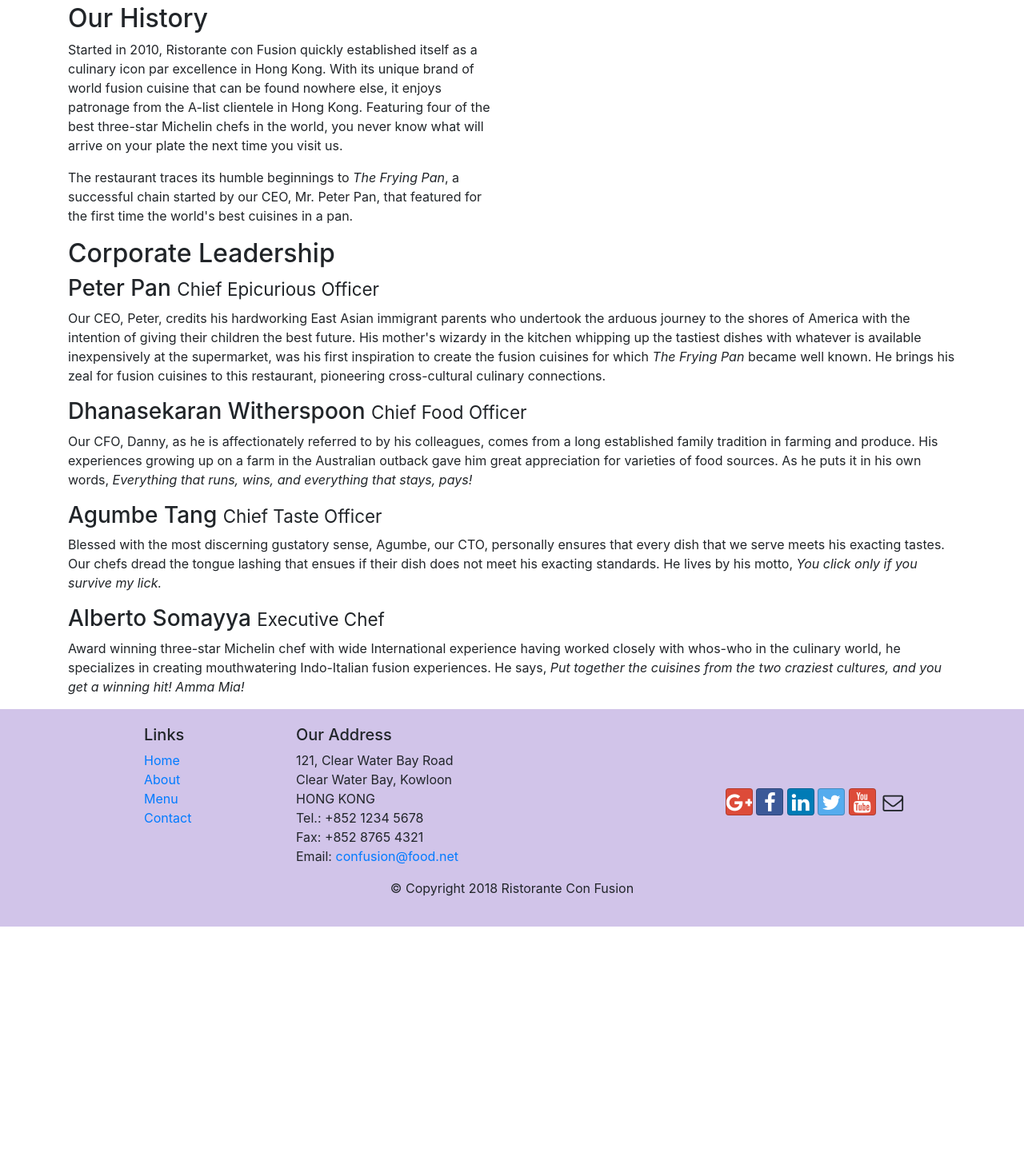
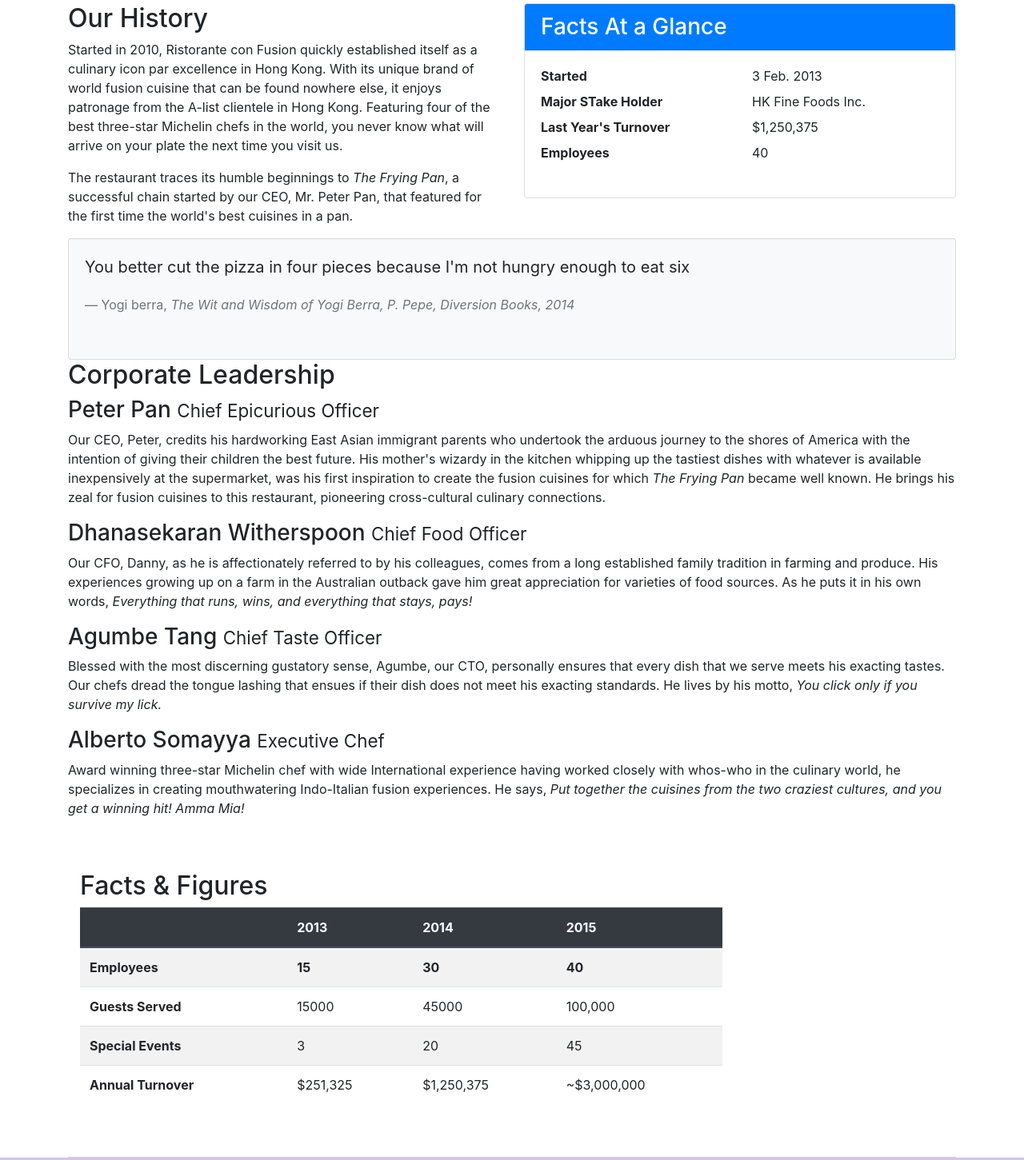
Before and after one commit to aman-abdu/git_test, a website: page aboutus.html in a window 1280 px wide. Shown: the part 461-1912 px from the top of the page at 80% size. Before the commit the page ends 1620 px from the top, so only its background shows below. Drawn offline with nearby package versions, Linux system fonts and the light colour scheme.

Commit message:
images and media

```diff
--- a/aboutus.html
+++ b/aboutus.html
@@ -21,7 +21,7 @@
 			<button class="navbar-toggler" type="button" data-toggle="collapse" data-target="#Navbar">
 			    <span class="navbar-toggler-icon"></span>
 			</button>
-			<a class="navbar-brand mr-auto" href="index.html">Ristorante con Fusion</a>
+			<a class="navbar-brand mr-auto" href="index.html"><img src="img/logo.png" height="30" width="41"></a>
 			<div class="collapse navbar-collapse" id="Navbar">
 				<ul class="navbar-nav  mr-auto">
 					 <li class="nav-item"><a class="nav-link" href="index.html"><span class="fa fa-home fa-lg"></span> Home</a></li>
@@ -39,8 +39,9 @@
                     <h1>Ristorante con Fusion</h1>
                     <p>We take inspiration from the World's best cuisines, and create a unique fusion experience. Our lipsmacking creations will tickle your culinary senses!</p>
                 </div>
-                <div class="col-12 col-sm">
-                </div>
+                <div class="col-12 col-sm align-self-center">
+                	<img src="img/logo.png" class="img-fluid">
+				</div>
             </div>
         </div>
     </header>
@@ -57,14 +58,39 @@
             </div>
         </div>
 
-        <div class="row row_content align-items-center">
-            <div class="col-12 col-sm-6 col-sm">
+        <div class="row row_content">
+            <div class="col-sm-6">
                 <h2>Our History</h2>
                 <p>Started in 2010, Ristorante con Fusion quickly established itself as a culinary icon par excellence in Hong Kong. With its unique brand of world fusion cuisine that can be found nowhere else, it enjoys patronage from the A-list clientele in Hong Kong.  Featuring four of the best three-star Michelin chefs in the world, you never know what will arrive on your plate the next time you visit us.</p>
                 <p>The restaurant traces its humble beginnings to <em>The Frying Pan</em>, a successful chain started by our CEO, Mr. Peter Pan, that featured for the first time the world's best cuisines in a pan.</p>
             </div>
-            <div>
+            <div class="col-sm">
+				<div class="card">
+					<h3 class="card-header bg-primary text-white">Facts At a Glance</h3>
+					<div class="card-body">
+						<dl class="row">
+							<dt class="col-6">Started</dt>
+							<dd class="col-6">3 Feb. 2013</dd>
+							<dt class="col-6">Major STake Holder</dt>
+							<dd class="col-6">HK Fine Foods Inc.</dd>
+							<dt class="col-6">Last Year's Turnover</dt>
+							<dd class="col-6">$1,250,375</dd>
+							<dt class="col-6">Employees</dt>
+							<dd class="col-6">40</dd>
+						</dl>
+					</div>
+				</div>
             </div>
+			<div class="col-12">
+				<div class="card card-body bg-light">
+					<blockquote class="blockquote">
+							<p class="mb-0">You better cut the pizza in four pieces because I'm not hungry enough to eat six</p>
+							<footer class="blockquote-footer bg-light">Yogi berra,
+								<cite title="Source tiele">The Wit and Wisdom of Yogi Berra, P. Pepe, Diversion Books, 2014 </cite>
+							</footer>
+					</blockquote>
+				</div>
+			</div>
         </div>
 
 
@@ -85,6 +111,50 @@
 				<p class="d-none d-sm-block">Award winning three-star Michelin chef with wide International experience having worked closely with whos-who in the culinary world, he specializes in creating mouthwatering Indo-Italian fusion experiences. He says, <em>Put together the cuisines from the two craziest cultures, and you get a winning hit! Amma Mia!</em></p>
             </div>
        </div>
+		<div class="row row-content">
+			<div class="col-12 col-sm-9">
+				<h2>Facts &amp; Figures</h2>
+				<div class="table-responsive">
+					<table class="table table-striped">
+						<thead class="thead-dark">
+							<tr>
+								<th>&nbsp;</th>
+								<th>2013</th>
+								<th>2014</th>
+								<th>2015</th>
+							</tr>
+						</thead>
+						<tbody>
+							<tr>
+								<th>Employees</th>
+								<th>15</th>
+								<th>30</th>
+								<th>40</th>
+							</tr>
+							<tr>
+                                <th>Guests Served</th>
+                                <td>15000</td>
+                                <td>45000</td>
+                                <td>100,000</td>
+                            </tr>
+                            <tr>
+                                <th>Special Events</th>
+                                <td>3</td>
+                                <td>20</td>
+                                <td>45</td>
+                            </tr>
+                            <tr>
+                                <th>Annual Turnover</th>
+                                <td>$251,325</td>
+                                <td>$1,250,375</td>
+                                <td>~$3,000,000</td>
+                            </tr>
+						</tbody>
+					</table>
+
+				</div>
+			</div>
+		</div>
     </div>
 
     <footer>
```
Also changed, not shown: contactus.html (+4 -3 lines), index.html (+22 -11 lines), img/alberto.png (added), img/buffet.png (added), img/logo.png (added), img/uthappizza.png (added), 1 other file.
